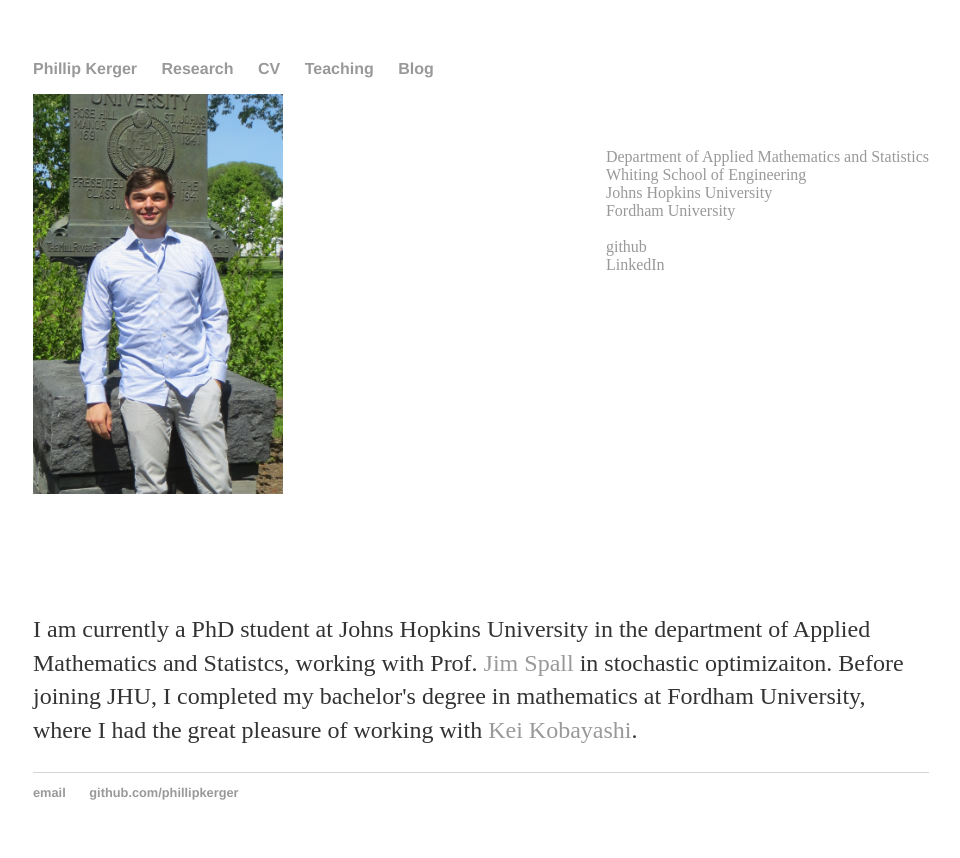
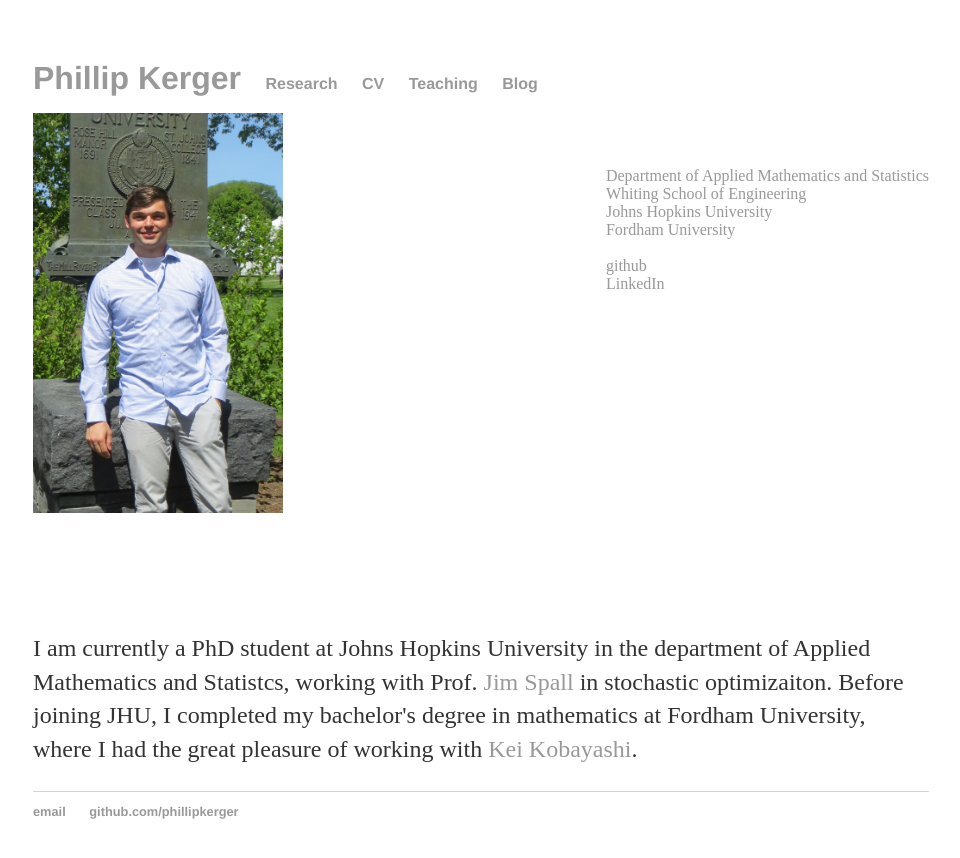
Before and after one commit to PhillipKerger/phillipkerger.github.io, a Jekyll site: the page built from index.html, in a window 1280 px wide. Shown: the top 858 px of the page, without its empty margins (159-1119 px from the left). Built offline with Jekyll 4.4.1, drawn with Linux system fonts in a browser that asks for light colours.

Commit message:
Update default.html
added fontsize to phillip kerger

```diff
--- a/_layouts/default.html
+++ b/_layouts/default.html
@@ -8,7 +8,7 @@
 		<body>
 			<nav>
 	    		<ul>
-	        		<li><a href="/">Phillip Kerger</a></li>
+	        		<li><a href="/" style="font-size:2em">Phillip Kerger</a></li>
 		        	<li><a href="/research">Research</a></li>
 	        		<li><a href="/cv">CV</a></li>
 	        		<li><a href="/teaching">Teaching</a></li>
```
